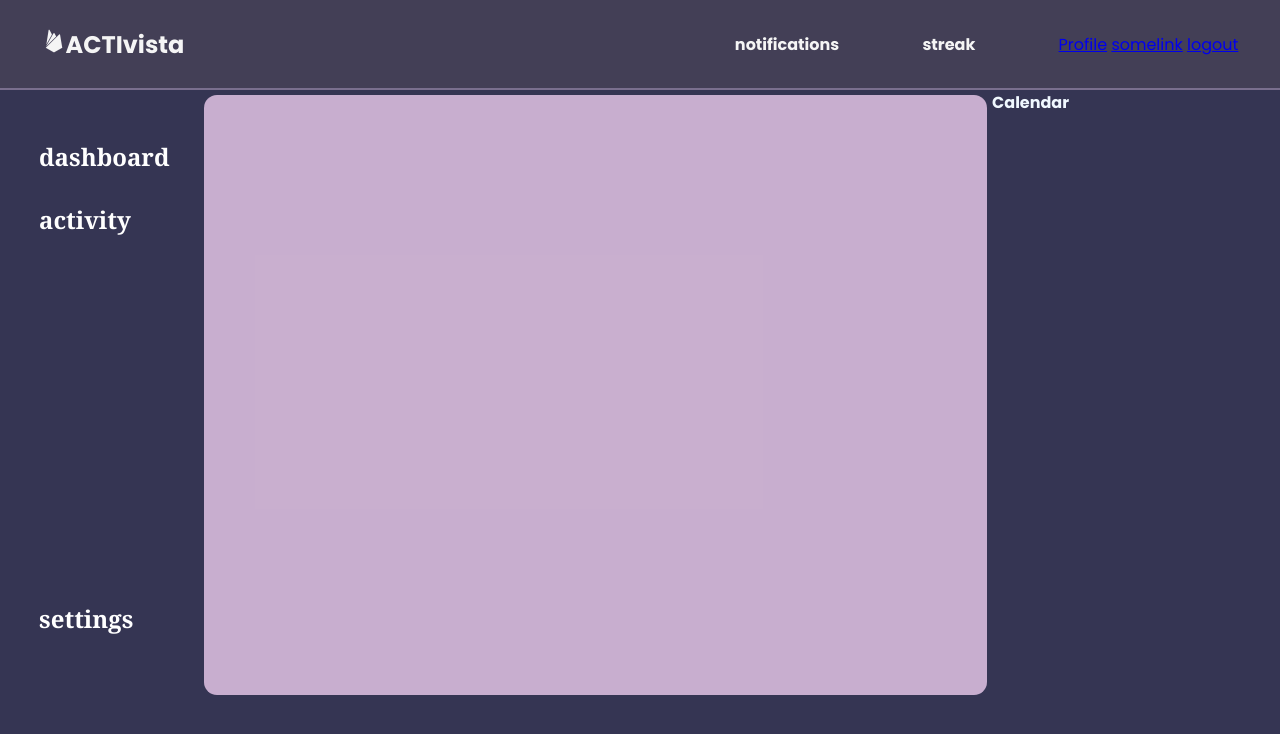
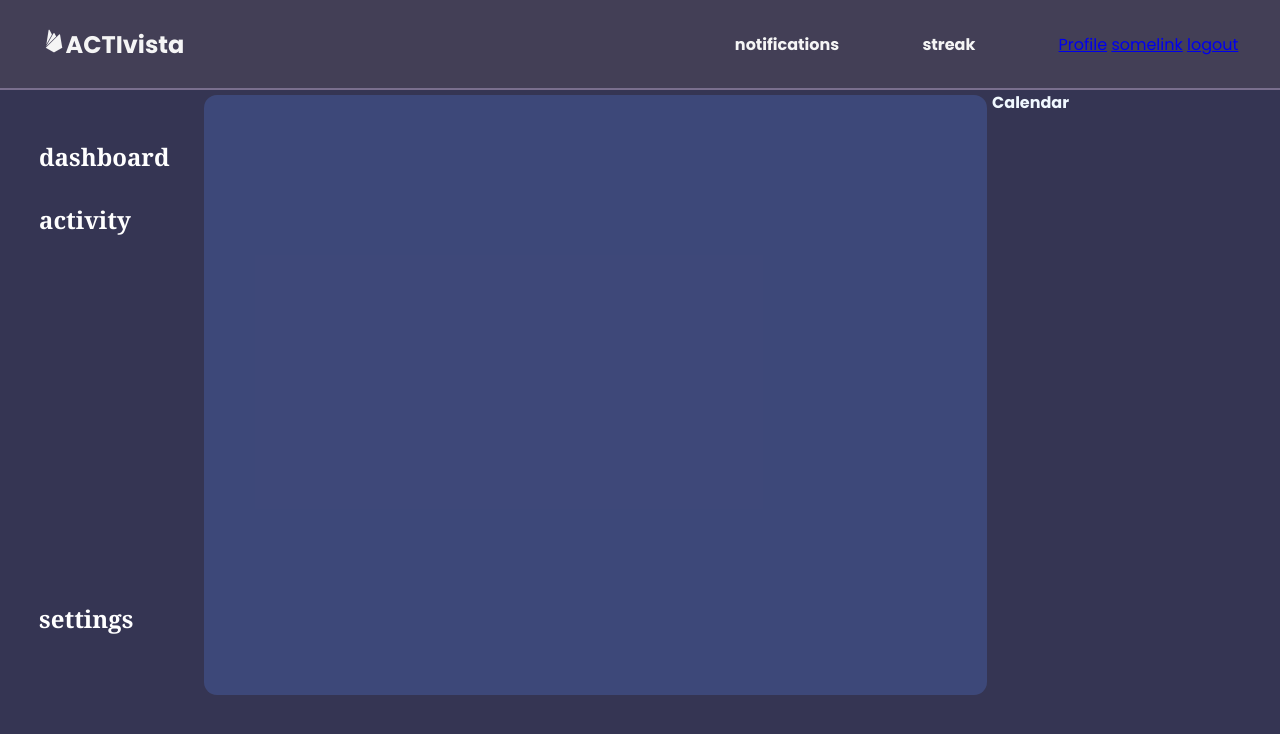
Before and after one commit to McMmie/Activista, a Flask app: template activista/templates/index.html in a window 1280 px wide. Shown: the top 734 px of the page. Run offline with Flask 3, Linux system fonts and the light colour scheme; the template is opened without the code that fills it, so the values that code supplies are empty.

Commit message:
minor changes on index page stylesheet

```diff
--- a/activista/static/style.css
+++ b/activista/static/style.css
@@ -41,7 +41,7 @@ body {
 }
 .welcomes{
     display: flex;
-    background-color: rgba(205, 178, 211, 0.971);
+    background-color: #5277d44b;
     justify-content: space-between;
     margin: 5px;
     width: 85%;
@@ -85,6 +85,7 @@ body {
 }
 .username .useraccount {
     display: block;
+}
 .username .useraccount .sub-items {
 	background: #fff;
 	text-decoration: none;
@@ -93,3 +94,4 @@ body {
 }
 .username .useraccount .sub-items a{
 	padding-left: 80px;
+}
```
